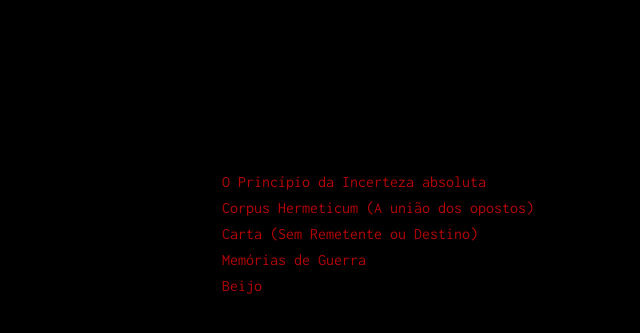
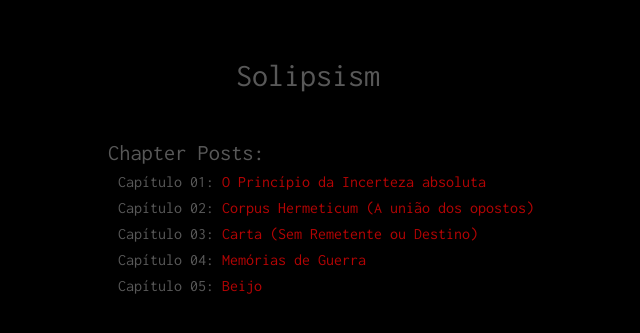
Before and after one commit to sorathpanzer/sorathpanzer.github.io, a Jekyll site: the page built from index.html, in a window 1280 px wide. Shown: the top 333 px of the page, without its empty margins (232-872 px from the left). Built offline with Jekyll 4.4.1, drawn with Linux system fonts in a browser that asks for light colours.

Commit message:
Update main.scss

```diff
--- a/assets/css/main.scss
+++ b/assets/css/main.scss
@@ -5,10 +5,10 @@
 @import "config";
 
 body {
-    color: #000000;
+    color: #585858;
     background: #000000;
     background-color: #000000;
-    foreground-color: #000000;
+    foreground-color: #585858;
     font-family: 'Inconsolata', ;
     font-size: 100%;
     font-weight: 400;
```
